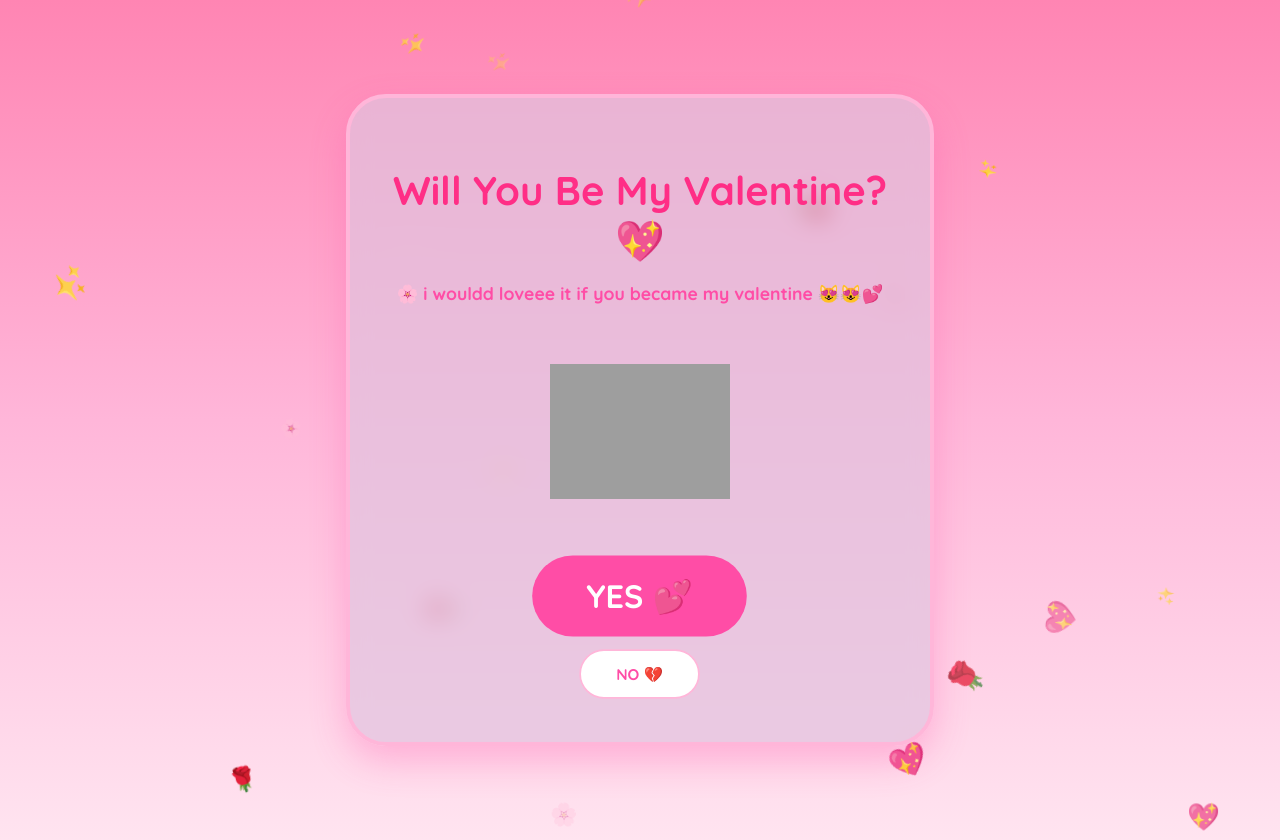
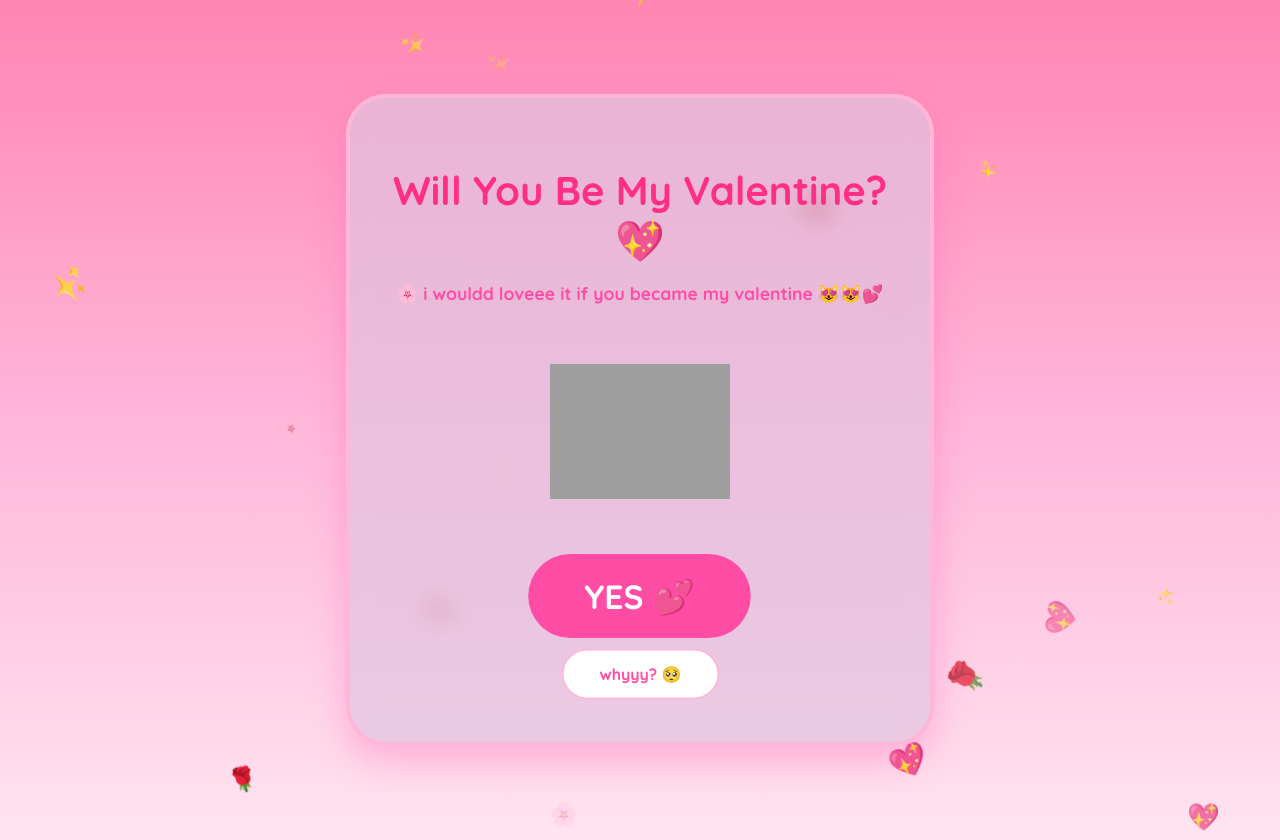
Before and after one commit to petamangg/petamangg.github.io, a plain HTML site: page nirjala.html in a window 1280 px wide. Both pictures are taken after a click on the button "NO 💔". Drawn offline with Linux system fonts and the light colour scheme; grey boxes are pictures that could not be loaded.

Commit message:
Update nirjala.html

```diff
--- a/nirjala.html
+++ b/nirjala.html
@@ -12,13 +12,12 @@
         --primary-pink: #ff2e86;
         --soft-pink: #ff4da6;
         --light-pink: #ffd6e8;
-        --border-pink: #ffb6d9; /* New pinker border color */
+        --border-pink: #ffb6d9;
     }
 
     body {
         margin: 0;
         font-family: 'Quicksand', sans-serif;
-        /* Updated: Top-down gradient (darker pink to lighter pink) */
         background: linear-gradient(to bottom, #ff85b3, #ffb6d9, #ffe4f0);
         background-size: 100% 100%;
         text-align: center;
@@ -51,7 +50,6 @@
         backdrop-filter: blur(12px);
         padding: 40px;
         border-radius: 40px;
-        /* Updated: Pinker, softer border */
         border: 4px var(--border-pink) solid;
         box-shadow: 0 15px 35px rgba(255, 77, 166, 0.3);
         max-width: 500px;
@@ -88,14 +86,13 @@
         margin: 20px 0;
     }
 
-    /* Fix: Overlapping - Changed to Column so they stack as they grow */
     .buttons {
         margin-top: 20px;
         display: flex;
         flex-direction: column;
         justify-content: center;
         align-items: center;
-        gap: 20px; /* Space between buttons */
+        gap: 20px;
     }
 
     button {
@@ -199,6 +196,17 @@ const bgContainer = document.getElementById("bg-animations");
 
 let noClicks = 0;
 
+// The text messages you wanted
+const noMessages = [
+    "NO 💔",
+    "whyyy? 🥺",
+    "noo please noo 😭",
+    "please be my valentine! 🌸",
+    "pretty please?? 🧸",
+    "don't do this to me... ❤️‍🩹",
+    "say YES! 💕"
+];
+
 function createAmbientLayer() {
     const items = ["🌸", "🌹", "💖", "✨"];
     setInterval(() => {
@@ -218,10 +226,12 @@ createAmbientLayer();
 noBtn.addEventListener("click", (e) => {
     noClicks++;
 
+    // Shake effect
     mainCard.classList.remove("apply-shake");
     void mainCard.offsetWidth;
     mainCard.classList.add("apply-shake");
 
+    // Particles
     const hb = document.createElement("div");
     hb.classList.add("broken-heart");
     hb.innerText = "💔";
@@ -230,13 +240,20 @@ noBtn.addEventListener("click", (e) => {
     document.body.appendChild(hb);
     setTimeout(() => hb.remove(), 800);
 
+    // Update Button Text
+    if (noClicks < noMessages.length) {
+        noBtn.innerText = noMessages[noClicks];
+    }
+
     // Scaling logic
-    yesBtn.style.transform = `scale(${1 + noClicks * 0.35})`;
-    noBtn.style.transform = `scale(${Math.max(0.5, 1 - noClicks * 0.12)})`;
+    yesBtn.style.transform = `scale(${1 + noClicks * 0.4})`;
+    noBtn.style.transform = `scale(${Math.max(0.6, 1 - noClicks * 0.1)})`;
 
+    // Change image to sad kitty
     kittyImage.src = "https://media.tenor.com/g1SIlwFzDngAAAAi/crying-hello-kitty-sad-hello-kitty.gif";
 
-    if (noClicks >= 4) {
+    // When we reach the end of the text array, turn No into Yes
+    if (noClicks >= noMessages.length - 1) {
         noBtn.innerText = "YES 💕";
         noBtn.style.backgroundColor = "#ff4da6";
         noBtn.style.color = "white";
@@ -254,6 +271,7 @@ function acceptLove() {
     finalMessage.style.display = "block";
     kittyImage.src = "https://media.tenor.com/IaDZmbM5DnUAAAAi/hello-kitty.gif";
 
+    // Success heart explosion
     setInterval(() => {
         const heart = document.createElement("div");
         heart.classList.add("floating-item");
```
